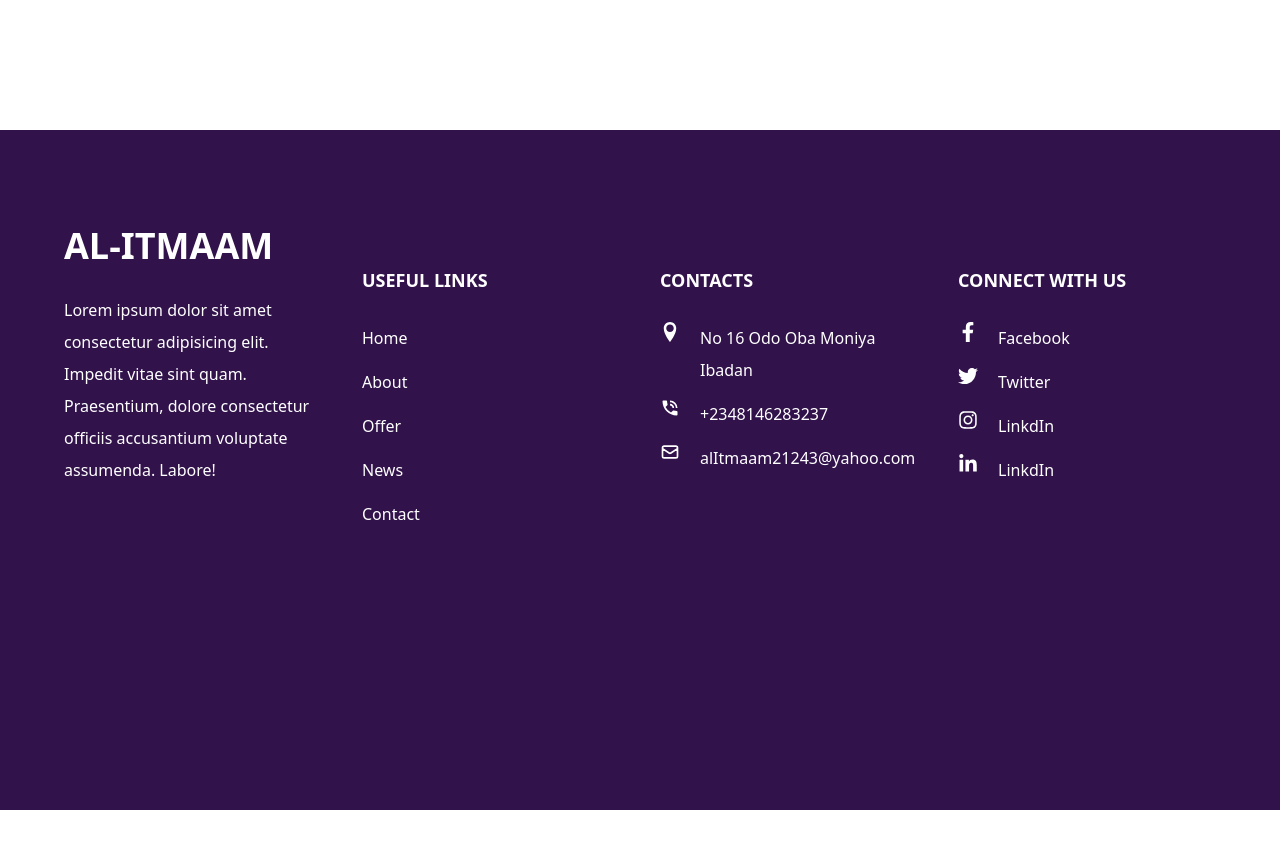
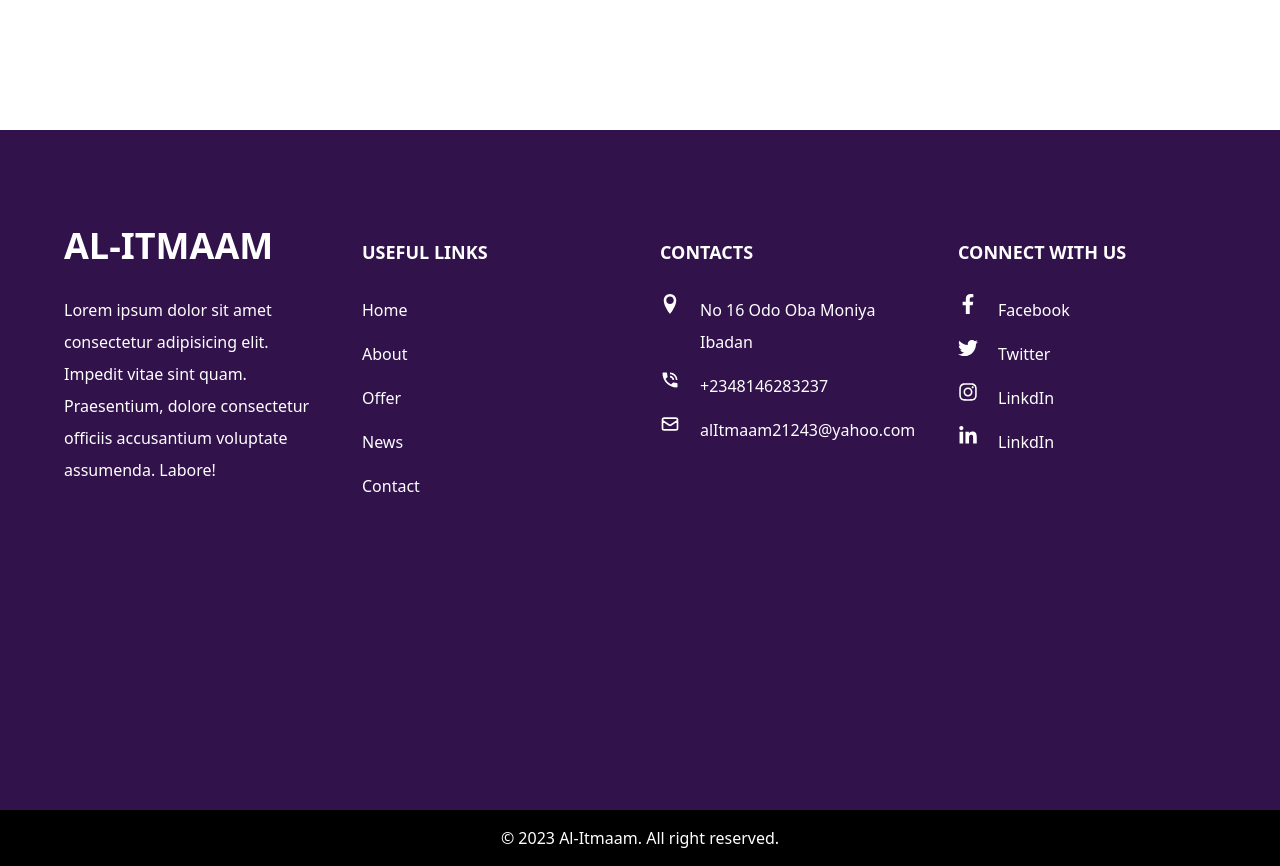
Before and after one commit to Yahckman1112/Itmaam-hajj, a React (Vite) app: page / in a window 1280 px wide. Shown: the part 4520-5386 px from the top of the page. Before the commit the page ends 5330 px from the top, so only its background shows below. Built offline with nearby package versions, Linux system fonts and the light colour scheme.

Commit message:
finishing footer

```diff
--- a/src/components/footer/Footer.tsx
+++ b/src/components/footer/Footer.tsx
@@ -52,6 +52,8 @@ function Footer() {
     },
   ];
   return (
+    <div>
+
     <div className="bg-[#31124b] min-h-[85vh] md:grid md:grid-cols-2  lg:grid-cols-4 text-white font-sans px-5 md:px-16 gap-10 py-24">
       <div>
         <p className="font-extrabold  text-2xl md:text-4xl uppercase mb-7">
@@ -66,7 +68,7 @@ function Footer() {
 
       {footerData.map((item: any, i: number) => (
         <div key={i}>
-          <p className="  font-bold uppercase mb-7 md:text-lg text-[15px] mt-7 pt-3 ">
+          <p className="  font-bold uppercase mb-7 md:text-lg text-[15px] mt-7 md:mt-0 pt-3 ">
             {item.title}
           </p>
 
@@ -83,6 +85,10 @@ function Footer() {
         </div>
       ))}
     </div>
+      <div className="bg-black text-center text-white w-full py-4">
+      © 2023 Al-Itmaam. All right reserved.
+      </div>
+    </div>
   );
 }
 
```
